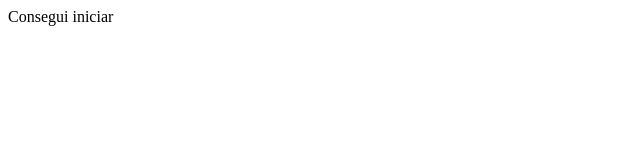
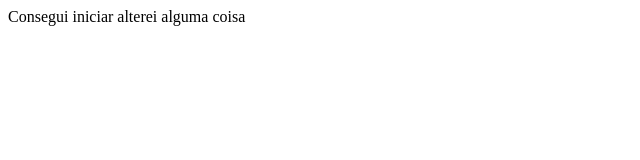
Before and after one commit to alexmr1107/projeto, a plain HTML site: page public_html/index.html in a window 1280 px wide. Shown: the whole page, without its empty margins (0-640 px from the left). Drawn offline with Linux system fonts and the light colour scheme.

Commit message:
Alteração nova

```diff
--- a/public_html/index.html
+++ b/public_html/index.html
@@ -7,5 +7,6 @@
 </head>
 <body>
     Consegui iniciar
+    alterei alguma coisa
 </body>
 </html>
```
